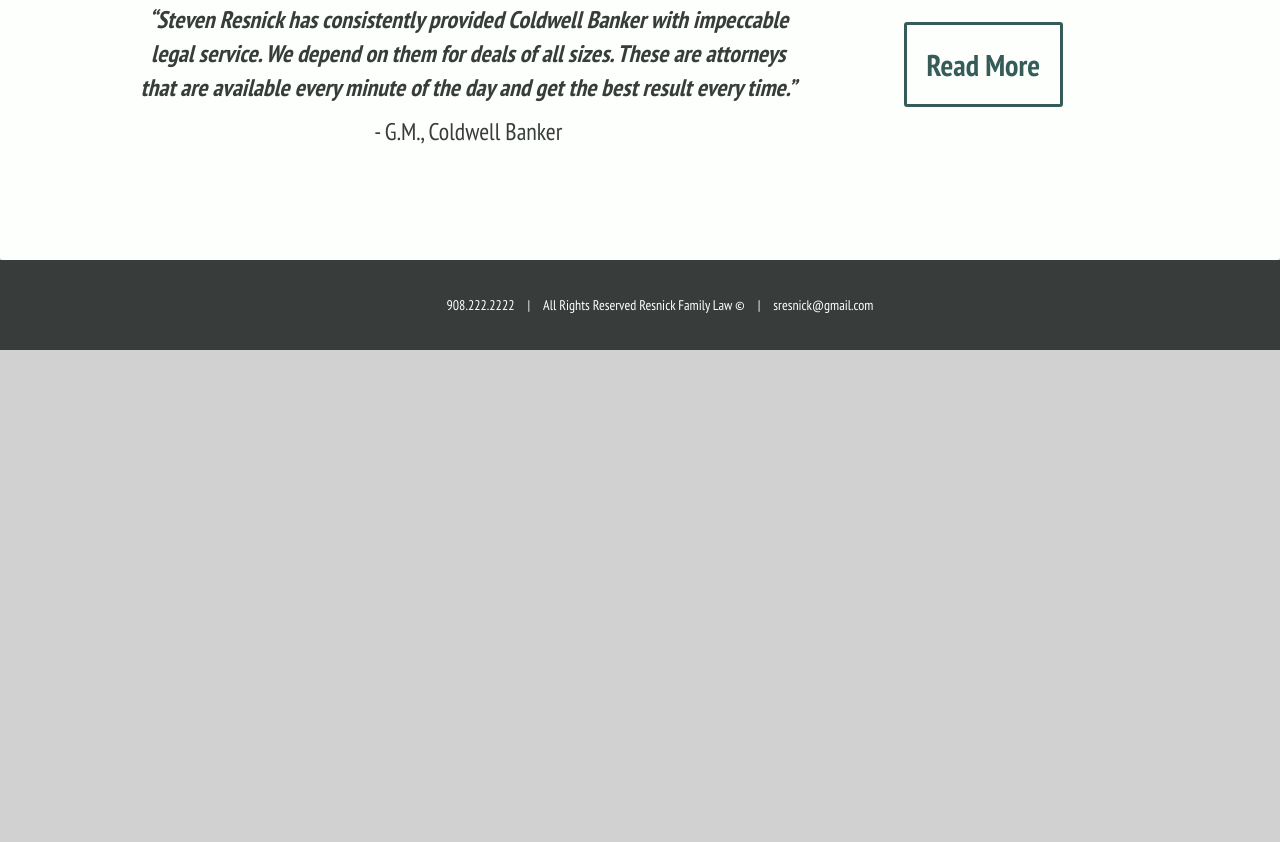
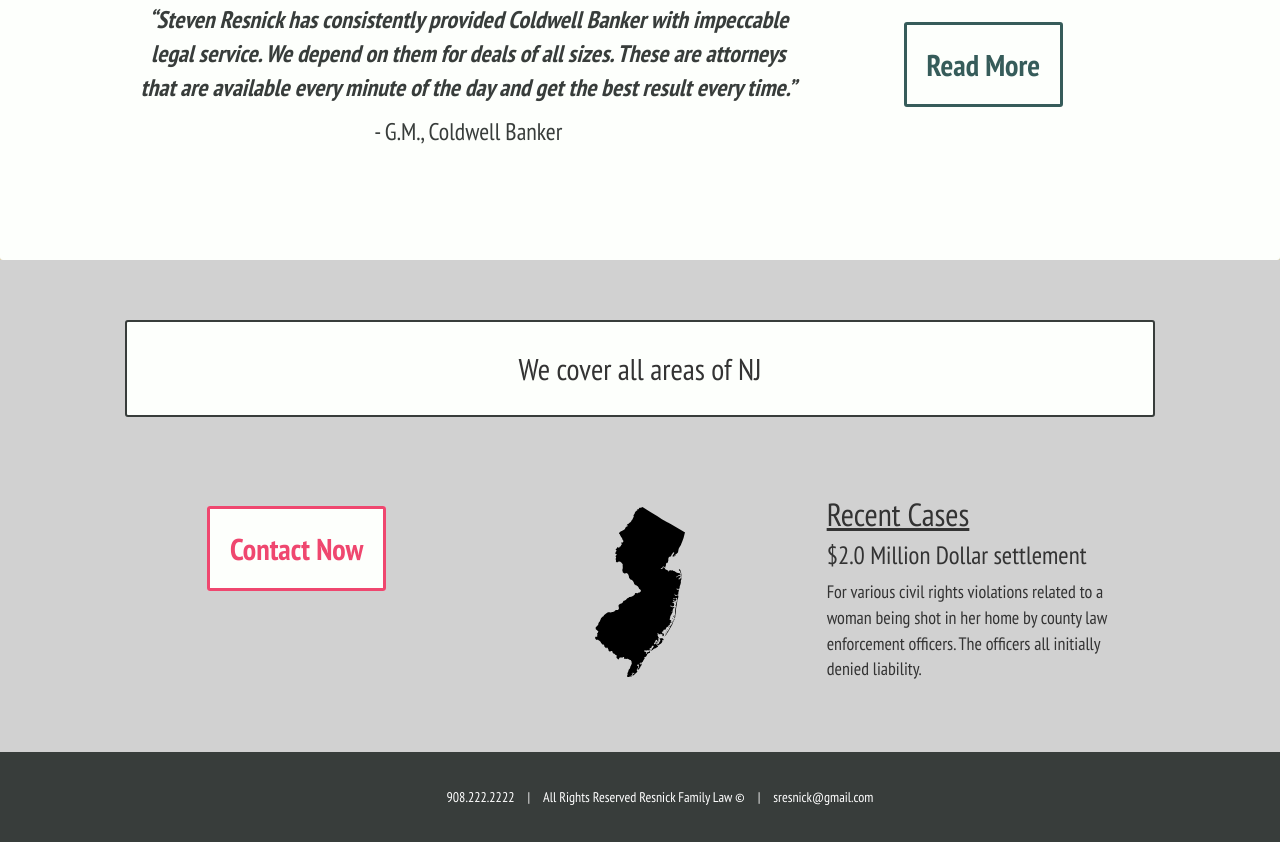
Before and after one commit to thaynsworth/resnick-family-law, a website: page index.html in a window 1280 px wide. Shown: the part 1585-2427 px from the top of the page. Before the commit the page ends 1935 px from the top, so only its background shows below. Drawn offline with Linux system fonts and the light colour scheme; files whose address does not match are found by name.

Commit message:
updated home page cases section

```diff
--- a/assets/less/partials/home.less
+++ b/assets/less/partials/home.less
@@ -121,8 +121,59 @@
 
 	}
 
-	.home-news {
-		background-color: @off-white;
+	.home-cases {
+		background-color: @light-grey;
 		padding: 40px 10% 60px 10%;
+
+		img {
+			padding-top: 30px;
+		}
+
+		h2 {
+			padding: 30px;
+			margin-bottom: 60px;
+			// text-decoration: underline;
+			background-color: @off-white;
+			text-align: center;
+			border: 2px solid @dark-grey;
+			.border-radius();
+		}
+
+		div:nth-child(2) {
+			padding-top: 5%;
+		}
+
+
+		h3 {
+			// padding-bottom: 30px;
+			font-size: 32px;
+			text-decoration: underline;
+		}
+
+		h4 {
+			font-size: 25px;
+		}
+
+		p {
+			font-size: 18px;
+		}
+
+		a {
+
+			border: 3px solid @light-red;
+			.border-radius();
+			background-color: @off-white;
+			color: @light-red;
+			padding: 20px;
+			// margin-top: 50px;
+			font-size: 30px;
+			font-weight: bold;
+			.transition(all, 0.2s, ease-in);
+		}
+
+		a:hover {
+			background-color: @light-red;
+			color: @off-white;
+		}
 	}
 }
--- a/index.html
+++ b/index.html
@@ -217,6 +217,21 @@
         </div>
         <div class="col-xs-12 col-sm-12 col-md-4 text-center">
           <a href="#testimonials">Read More</a>
+        </div>
+      </div>
+      <div class="row home-cases">
+        <h2>We cover all areas of NJ</h2>
+        <div class="col-xs-12 col-sm-12 col-md-4 text-center">
+          <a href="#contact">Contact Now</a>
+        </div>
+        <div class="col-xs-12 col-sm-12 col-md-4 text-center">
+          <img src="assets/img/nj-map2.svg" alt="">
+        </div>
+        <div class="col-xs-12 col-sm-12 col-md-4">
+          <h3>Recent Cases</h3>
+          <h4>$2.0 Million Dollar settlement</h4>
+          <p>For various civil rights violations related to a woman being shot in her home by county law enforcement officers. The officers all initially denied liability.</p>
+
         </div>
       </div>
     </div>
```
Also changed, not shown: assets/img/nj-map.jpg (added), assets/img/nj-map2.svg (added), dist/css/styles.css, dist/css/styles.min.css.
